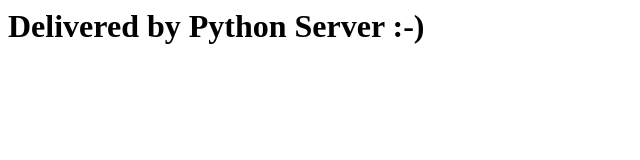
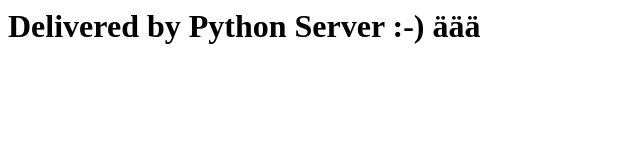
Before and after one commit to speer/sws, a plain HTML site: page docs/test.html in a window 1280 px wide. Shown: the whole page, without its empty margins (0-640 px from the left). Drawn offline with Linux system fonts and the light colour scheme.

```diff
--- a/docs/test.html
+++ b/docs/test.html
@@ -4,6 +4,6 @@
 </head>
 
 <body>
-<h1>Delivered by Python Server :-)</h1>
+<h1>Delivered by Python Server :-) äää</h1>
 </body>
 </html>
```
Also changed, not shown: docs/benchmark/benchmark_sws_listenerF_rootF.txt (added), docs/benchmark/benchmark_sws_listenerS_v1_rootF.txt (added), docs/benchmark/benchmark_sws_listenerS_v2_rootF.txt (added), 3 other files.
